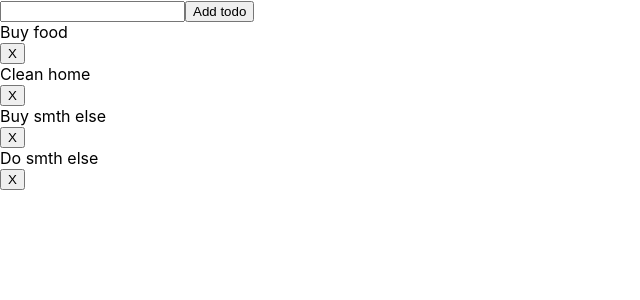
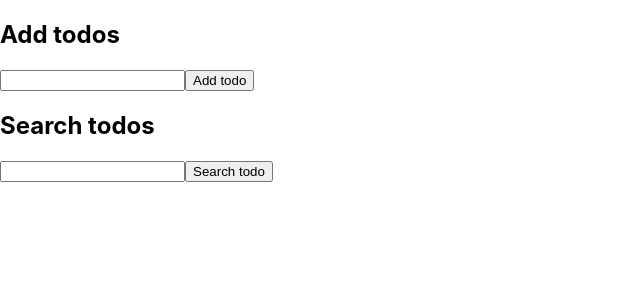
Before and after one commit to KrystianKaminski/react-redux, a React (Create React App) app: page / in a window 1280 px wide. Shown: the top 300 px of the page, without its empty margins (0-640 px from the left). Built offline with nearby package versions, Linux system fonts and the light colour scheme.

Commit message:
Connect action filterTodos

```diff
--- a/src/TodoList.js
+++ b/src/TodoList.js
@@ -1,22 +1,27 @@
 import React from 'react'
 import { connect } from 'react-redux'
 
-import { addTodo, toggleTodo, deleteTodo } from './store/todos'
+
+import { addTodo, toggleTodo, deleteTodo, filterTodos } from './store/todos'
 
 const mapStateToProps = store => ({
-    _todos: store.todos.allTodos
+    _todos: store.todos.visibleTodos
 })
 
 const mapDispatchToProps = dispatch => ({
     _addTodo: text => dispatch(addTodo(text)),
     _toggleTodo: index => dispatch(toggleTodo(index)),
-    _deleteTodo: index => dispatch(deleteTodo(index))
+    _deleteTodo: index => dispatch(deleteTodo(index)),
+    _filterTodo: filteredText => dispatch(filterTodos(filteredText))
 })
 
 class TodoList extends React.Component {
 
 
-    state = { value: '' }
+    state = {
+        value: '',
+        searchValue: ''
+    }
 
     handleInputChange = event => {
         this.setState({ value: event.target.value })
@@ -37,8 +42,11 @@ class TodoList extends React.Component {
 
     render() {
         console.log('TodoList props', this.props)
-        return <div>
+        return <div
+            className="todo"
+        >
             {this.renderInput()}
+            {this.renderSearchInput()}
             {this.renderList()}
         </div>
 
@@ -46,6 +54,7 @@ class TodoList extends React.Component {
 
     renderInput() {
         return <div>
+            <h2>Add todos</h2>
             <input onChange={this.handleInputChange} />
             <button onClick={this.handleButtonClick}>Add todo</button>
         </div>
@@ -70,6 +79,23 @@ class TodoList extends React.Component {
             </div>
         )
     }
+
+    renderSearchInput() {
+        return <div>
+            <h2>Search todos</h2>
+            <input onChange={this.handleSearchInputChange} />
+            <button onClick={this.handleSearchButtonClick}>Search todo</button>
+        </div>
+    }
+
+    handleSearchInputChange = (e) => {
+        this.setState({searchValue: e.target.value})
+
+    }
+
+    handleSearchButtonClick = () => {
+        this.props._filterTodo(this.state.searchValue)
+    }
 }
 
 export default connect(mapStateToProps, mapDispatchToProps)(TodoList)
```
